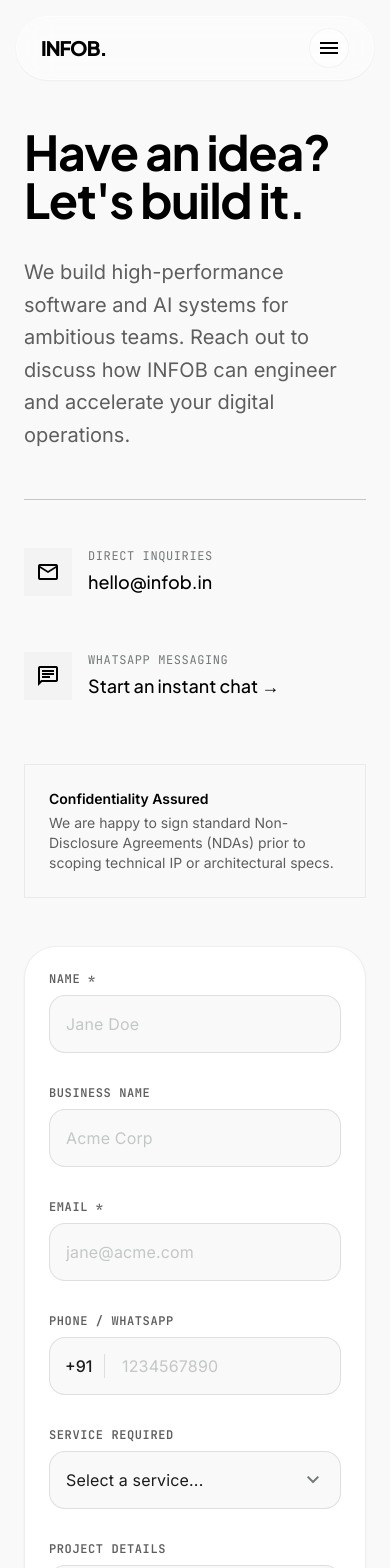
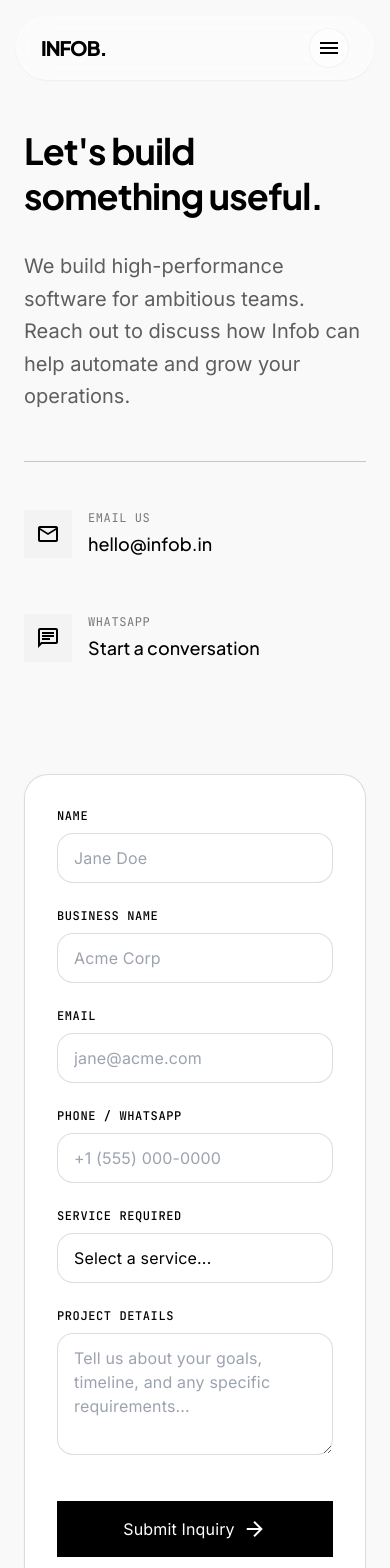
Before and after one commit to Mohsahal/business-portfolio, a React (Vite) app: page /contact in a window 390 px wide. Shown: the top 1568 px of the page. Built offline with nearby package versions, Linux system fonts and the light colour scheme.

Commit message:
Update portfolio details: projects, button styles, and services teaser

```diff
--- a/src/components/contact/ContactForm.jsx
+++ b/src/components/contact/ContactForm.jsx
@@ -64,17 +64,17 @@ export default function ContactForm() {
     setStatus("idle");
   };
 
-  const inputStyles = "w-full bg-surface-bright border border-outline-variant/50 text-on-surface rounded-lg px-4 py-4 focus:outline-none focus:border-primary focus:ring-4 focus:ring-primary/10 transition-all duration-300 font-body-md text-body-md placeholder:text-outline-variant";
-  const labelStyles = "font-label-caps text-xs text-secondary font-semibold uppercase tracking-wider block mb-2";
+  const inputStyles = "w-full bg-white border border-outline-variant/60 text-primary rounded-lg px-4 py-3 focus:outline-none focus:border-primary transition-colors font-body-md text-body-md";
+  const labelStyles = "font-label-caps text-[12px] text-primary uppercase block mb-2 font-medium tracking-wider";
 
   return (
-    <div className="bg-surface-container-lowest border border-outline-variant/30 p-6 sm:p-8 md:p-14 rounded-2xl shadow-sm hover:shadow-xl transition-shadow duration-500">
+    <div className="bg-white border border-outline-variant/60 p-8 md:p-12 rounded-xl shadow-sm hover:shadow-[0_8px_30px_rgba(0,0,0,0.04)] hover:-translate-y-0.5 transition-all duration-300">
       {status === "success" ? (
         <div className="text-center py-16 space-y-8 animate-in fade-in duration-500">
-          <div className="w-20 h-20 bg-surface-bright border border-outline-variant/40 rounded-full flex items-center justify-center mx-auto text-primary">
+          <div className="w-20 h-20 bg-surface-container-low border border-outline-variant/40 rounded-full flex items-center justify-center mx-auto text-primary">
             <span className="material-symbols-outlined text-4xl">check</span>
           </div>
-          <h3 className="font-h1-mobile md:font-h2 text-3xl md:text-4xl font-bold text-primary tracking-tight">
+          <h3 className="font-h2 text-3xl md:text-4xl font-bold text-primary tracking-tight">
             Inquiry Received
           </h3>
           <p className="font-body-lg text-secondary max-w-md mx-auto text-balance">
@@ -85,10 +85,10 @@ export default function ContactForm() {
           </Button>
         </div>
       ) : (
-        <form onSubmit={handleSubmit} className="space-y-8">
-          <div className="grid grid-cols-1 md:grid-cols-2 gap-8">
+        <form onSubmit={handleSubmit} className="space-y-6">
+          <div className="grid grid-cols-1 md:grid-cols-2 gap-6">
             <div>
-              <label className={labelStyles}>Name *</label>
+              <label className={labelStyles}>Name</label>
               <input
                 required
                 type="text"
@@ -112,9 +112,9 @@ export default function ContactForm() {
             </div>
           </div>
 
-          <div className="grid grid-cols-1 md:grid-cols-2 gap-8">
+          <div className="grid grid-cols-1 md:grid-cols-2 gap-6">
             <div>
-              <label className={labelStyles}>Email *</label>
+              <label className={labelStyles}>Email</label>
               <input
                 required
                 type="email"
@@ -128,15 +128,13 @@ export default function ContactForm() {
             <div>
               <label className={labelStyles}>Phone / WhatsApp</label>
               <div className="relative flex items-center">
-                <span className="absolute left-4 text-on-surface font-body-md font-medium border-r border-outline-variant/50 pr-3">+91</span>
                 <input
                   type="tel"
                   name="phone"
                   value={formData.phone}
                   onChange={handleChange}
-                  placeholder="1234567890"
-                  pattern="[0-9]{10}"
-                  className={`${inputStyles} pl-[4.5rem]`}
+                  placeholder="+1 (555) 000-0000"
+                  className={inputStyles}
                 />
               </div>
             </div>
@@ -149,42 +147,20 @@ export default function ContactForm() {
                 name="service"
                 value={formData.service}
                 onChange={handleChange}
-                className={`${inputStyles} appearance-none cursor-pointer pr-12`}
+                className={`${inputStyles} appearance-none bg-transparent relative z-10 cursor-pointer`}
               >
-                <option value="">Select a service...</option>
-                <option value="web-development">Web Development</option>
-                <option value="mobile-development">Mobile Applications</option>
-                <option value="ai-solutions">AI & Automation</option>
-                <option value="custom-software">Custom Software Development</option>
-                <option value="cloud-devops">Cloud & DevOps</option>
-                <option value="cybersecurity">Cybersecurity & Compliance</option>
-                <option value="other">Other / Custom Strategy</option>
+                <option disabled value="">Select a service...</option>
+                <option value="custom">Custom Software Development</option>
+                <option value="automation">Process Automation</option>
+                <option value="consulting">Technical Consulting</option>
+                <option value="other">Other</option>
               </select>
-              <div className="absolute inset-y-0 right-4 flex items-center pointer-events-none">
+              <div className="absolute inset-y-0 right-4 flex items-center pointer-events-none z-0">
                 <span className="material-symbols-outlined text-outline">expand_more</span>
               </div>
             </div>
           </div>
 
-          {/* <div>
-            <label className={labelStyles}>Budget Range</label>
-            <div className="flex flex-wrap gap-3 mt-2">
-              {["<$10k", "$10k - $50k", "$50k+"].map((tier) => (
-                <button
-                  type="button"
-                  key={tier}
-                  onClick={() => setFormData((prev) => ({ ...prev, budget: tier }))}
-                  className={`px-6 py-3 rounded-full font-label-caps text-xs tracking-wider transition-all duration-300 ${
-                    formData.budget === tier
-                      ? "bg-primary text-on-primary border border-primary shadow-md scale-105"
-                      : "bg-surface-bright text-secondary border border-outline-variant/50 hover:border-primary hover:text-primary"
-                  }`}
-                >
-                  {tier}
-                </button>
-              ))}
-            </div>
-          </div> */}
 
           <div>
             <label className={labelStyles}>Project Details</label>
@@ -198,7 +174,7 @@ export default function ContactForm() {
             ></textarea>
           </div>
 
-          <div className="pt-6 flex flex-col md:flex-row md:items-center gap-6">
+          <div className="pt-4">
             <Button
               type="submit"
               disabled={status === "submitting"}
@@ -206,10 +182,10 @@ export default function ContactForm() {
               arrow={status !== "submitting"}
               className="w-full md:w-auto"
             >
-              {status === "submitting" ? "Transmitting..." : "Start a Conversation"}
+              {status === "submitting" ? "Transmitting..." : "Submit Inquiry"}
             </Button>
-            <p className="font-label-caps text-[11px] text-outline tracking-widest text-center md:text-left">
-              WE TYPICALLY RESPOND WITHIN 24 HOURS. CONFIDENTIALITY GUARANTEED.
+            <p className="font-label-caps text-[12px] text-outline mt-4 text-center md:text-left tracking-widest uppercase">
+              We typically respond within 24 hours.
             </p>
           </div>
         </form>
--- a/src/components/home/ServicesTeaser.jsx
+++ b/src/components/home/ServicesTeaser.jsx
@@ -80,7 +80,7 @@ export default function ServicesTeaser() {
                   {service.tags.map((tag) => (
                     <span
                       key={tag}
-                      className="font-label-caps text-[10.5px] tracking-wide text-secondary bg-white/60 backdrop-blur-md px-4 py-2 rounded-full border border-white/80 shadow-[0_2px_10px_rgba(0,0,0,0.03)] group-hover:bg-white group-hover:shadow-[0_4px_15px_rgba(0,0,0,0.06)] transition-all duration-300"
+                      className="font-label-caps text-[12.5px] tracking-wide text-secondary bg-white/60 backdrop-blur-md px-4 py-2 rounded-full border border-white/80 shadow-[0_2px_10px_rgba(0,0,0,0.03)] group-hover:bg-white group-hover:shadow-[0_4px_15px_rgba(0,0,0,0.06)] transition-all duration-300"
                     >
                       {tag}
                     </span>
--- a/src/components/ui/Button.jsx
+++ b/src/components/ui/Button.jsx
@@ -13,33 +13,6 @@ export default function Button({
   arrow = false,
   ...props
 }) {
-  const ref = useRef(null);
-
-  const x = useMotionValue(0);
-  const y = useMotionValue(0);
-
-  const springConfig = { stiffness: 400, damping: 25, mass: 0.5 };
-  const mouseXSpring = useSpring(x, springConfig);
-  const mouseYSpring = useSpring(y, springConfig);
-
-  const handleMouseMove = (e) => {
-    if (!ref.current) return;
-    const { left, top, width, height } = ref.current.getBoundingClientRect();
-    const center = { x: left + width / 2, y: top + height / 2 };
-
-    // Magnetic pull distance
-    const pullX = (e.clientX - center.x) * 0.3; // 30% pull
-    const pullY = (e.clientY - center.y) * 0.3;
-
-    x.set(pullX);
-    y.set(pullY);
-  };
-
-  const handleMouseLeave = () => {
-    x.set(0);
-    y.set(0);
-  };
-
   const baseStyles = "inline-flex items-center justify-center font-body-md text-body-md rounded-DEFAULT transition-colors duration-300 text-center";
 
   const variants = {
@@ -73,12 +46,10 @@ export default function Button({
 
   return (
     <motion.div
-      ref={ref}
-      onMouseMove={handleMouseMove}
-      onMouseLeave={handleMouseLeave}
-      style={{ x: mouseXSpring, y: mouseYSpring }}
       className={wrapperClass}
+      whileHover={{ scale: 1.02 }}
       whileTap={{ scale: 0.95 }}
+      transition={{ type: "spring", stiffness: 400, damping: 25 }}
     >
       {Element}
     </motion.div>
--- a/src/index.css
+++ b/src/index.css
@@ -37,6 +37,10 @@
   --margin-desktop: 80px;
   --margin-mobile: 24px;
   --section-gap: 160px;
+}
+
+html {
+  background-color: var(--color-background);
 }
 
 body {
--- a/src/pages/Contact.jsx
+++ b/src/pages/Contact.jsx
@@ -4,24 +4,25 @@ import ContactForm from "../components/contact/ContactForm";
 
 export default function Contact() {
   return (
-    <main className="flex-grow w-full max-w-container-max mx-auto px-margin-mobile md:px-margin-desktop py-section-padding pt-32 md:pt-40 pb-section-gap">
+    <main className="flex-grow w-full max-w-container-max mx-auto px-margin-mobile md:px-margin-desktop py-section-padding pt-32 md:pt-[160px] pb-section-gap">
       <SEO
-        title="Contact Us"
+        title="Contact Us - Infob"
         description="Ready to build something real? Get in touch with INFOB to discuss your next digital project."
       />
       <div className="grid grid-cols-1 lg:grid-cols-12 gap-12 lg:gap-gutter items-start">
         {/* Left Side: Header & Contact Info */}
         <div className="lg:col-span-5 flex flex-col justify-start">
           <div className="mb-12">
-            <h1 className="font-hero-mobile text-5xl md:font-h1 md:text-6xl lg:text-7xl text-primary font-bold tracking-tight mb-8">
-              Have an idea?<br className="hidden sm:inline" /> Let's build it.
+            <h1 className="font-h1-mobile md:font-h1 text-4xl sm:text-5xl md:text-6xl lg:text-[72px] leading-tight text-primary font-bold tracking-tight mb-8">
+              Let's build<br className="hidden md:block" />
+              <span className="md:hidden"> </span>something useful.
             </h1>
             <p className="font-body-lg text-body-lg text-secondary max-w-md leading-relaxed">
-              We build high-performance software and AI systems for ambitious teams. Reach out to discuss how INFOB can engineer and accelerate your digital operations.
+              We build high-performance software for ambitious teams. Reach out to discuss how Infob can help automate and grow your operations.
             </p>
           </div>
 
-          <div className="space-y-6 border-t border-outline-variant pt-8">
+          <div className="space-y-6 border-t border-outline-variant pt-8 mt-auto lg:mb-0 mb-12">
             {/* Email Channel */}
             <a
               href="mailto:hello@infob.in"
@@ -34,7 +35,7 @@ export default function Contact() {
               </div>
               <div>
                 <div className="font-label-caps text-xs text-outline mb-1 uppercase tracking-wider">
-                  Direct Inquiries
+                  Email Us
                 </div>
                 <div className="font-subheading text-lg font-medium text-primary">
                   hello@infob.in
@@ -56,18 +57,51 @@ export default function Contact() {
               </div>
               <div>
                 <div className="font-label-caps text-xs text-outline mb-1 uppercase tracking-wider">
-                  WhatsApp Messaging
+                  WhatsApp
                 </div>
                 <div className="font-subheading text-lg font-medium text-primary">
-                  Start an instant chat →
+                  Start a conversation
                 </div>
               </div>
             </a>
           </div>
 
-          <div className="mt-12 p-6 rounded-DEFAULT bg-surface-bright border border-outline-variant/30 text-sm text-secondary">
+          <div className="mt-8 p-6 rounded-DEFAULT bg-surface-bright border border-outline-variant/30 text-sm text-secondary hidden lg:block">
             <div className="font-semibold text-primary mb-1">Confidentiality Assured</div>
             <p>We are happy to sign standard Non-Disclosure Agreements (NDAs) prior to scoping technical IP or architectural specs.</p>
+          </div>
+
+          <div className="mt-8 rounded-xl overflow-hidden border border-outline-variant/40 relative hidden lg:flex flex-col bg-white shadow-sm">
+            <div className="p-6 z-10 relative">
+              <div className="flex items-start gap-4">
+                <span className="material-symbols-outlined text-outline">location_on</span>
+                <div>
+                  <div className="font-label-caps text-xs text-outline mb-1 uppercase tracking-wider">Studio location</div>
+                  <div className="font-subheading text-lg font-medium text-primary">Bangalore, Karnataka, India</div>
+                </div>
+              </div>
+            </div>
+            <div className="h-[250px] w-full relative">
+              <a
+                href="https://maps.google.com/?q=Bangalore,+Karnataka,+India"
+                target="_blank"
+                rel="noreferrer"
+                className="absolute top-4 left-6 z-20 flex items-center gap-2 px-4 py-2 bg-white border border-outline-variant/50 rounded-DEFAULT text-sm font-medium hover:border-primary text-primary transition-colors shadow-sm"
+              >
+                Maps
+                <span className="material-symbols-outlined text-[16px]">open_in_new</span>
+              </a>
+              <iframe
+                src="https://www.google.com/maps/embed?pb=!1m18!1m12!1m3!1d248849.886539092!2d77.4908535!3d12.95395998!2m3!1f0!2f0!3f0!3m2!1i1024!2i768!4f13.1!3m3!1m2!1s0x3bae1670c9b44e6d%3A0xf8dfc3e8517e4fe0!2sBengaluru%2C%20Karnataka!5e0!3m2!1sen!2sin!4v1700000000000!5m2!1sen!2sin"
+                width="100%"
+                height="100%"
+                style={{ border: 0, filter: 'grayscale(1) contrast(1.1) opacity(0.7)' }}
+                allowFullScreen=""
+                loading="lazy"
+                referrerPolicy="no-referrer-when-downgrade"
+                title="Studio Location Bangalore"
+              ></iframe>
+            </div>
           </div>
         </div>
 
```
Also changed, not shown: index.html (+1 -1 lines), src/data/projects.js (+16 -16 lines).
